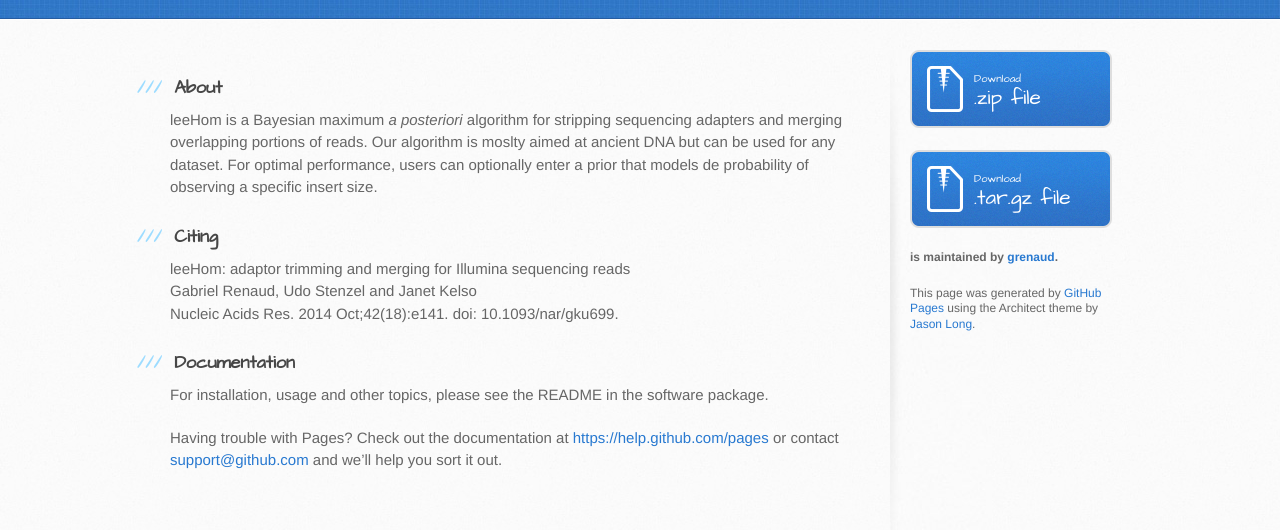
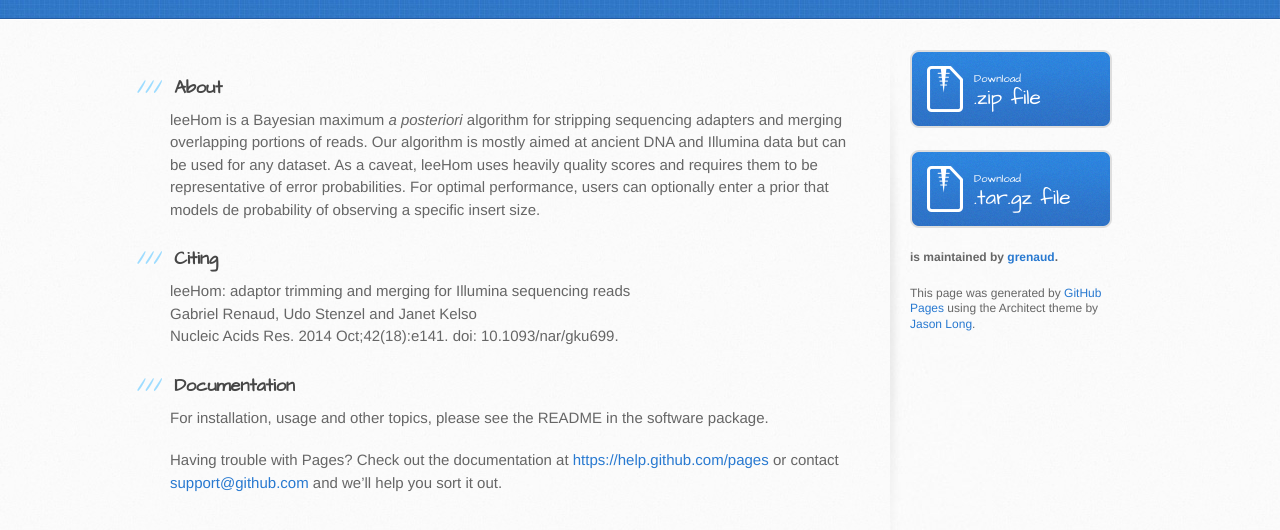
Before and after one commit to grenaud/leeHom, a plain HTML site: page index.html in a window 1280 px wide. Shown: the part 216-746 px from the top of the page. Drawn offline with Linux system fonts and the light colour scheme.

Commit message:
Update index.html

```diff
--- a/index.html
+++ b/index.html
@@ -31,7 +31,7 @@
           <h3>
 <a id="welcome-to-github-pages" class="anchor" href="#welcome-to-github-pages" aria-hidden="true"><span class="octicon octicon-link"></span></a>About</h3>
 
-<p>leeHom is a Bayesian maximum <i>a posteriori</i> algorithm for stripping sequencing adapters and merging overlapping portions of reads. Our algorithm is moslty aimed at ancient DNA but can be used for any dataset. For optimal performance, users can optionally enter a prior that models de probability of observing a specific insert size.</p>
+<p>leeHom is a Bayesian maximum <i>a posteriori</i> algorithm for stripping sequencing adapters and merging overlapping portions of reads. Our algorithm is mostly aimed at ancient DNA and Illumina data but can be used for any dataset. As a caveat, leeHom uses heavily quality scores and requires them to be representative of error probabilities. For optimal performance, users can optionally enter a prior that models de probability of observing a specific insert size.</p>
 
 
 
```
